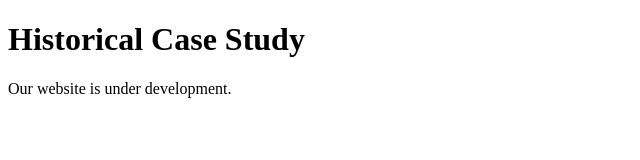
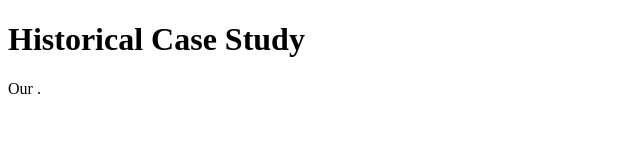
Before and after one commit to CkCreates/Historical-case-study, a plain HTML site: page index.html in a window 1280 px wide. Shown: the whole page, without its empty margins (0-640 px from the left). Drawn offline with Linux system fonts and the light colour scheme.

Commit message:
Update index.html

```diff
--- a/index.html
+++ b/index.html
@@ -9,7 +9,7 @@
 <body>
 
     <h1>Historical Case Study</h1>
-    <p>Our website is under development.</p>
+    <p>Our .</p>
 
 </body>
 </html>
```
